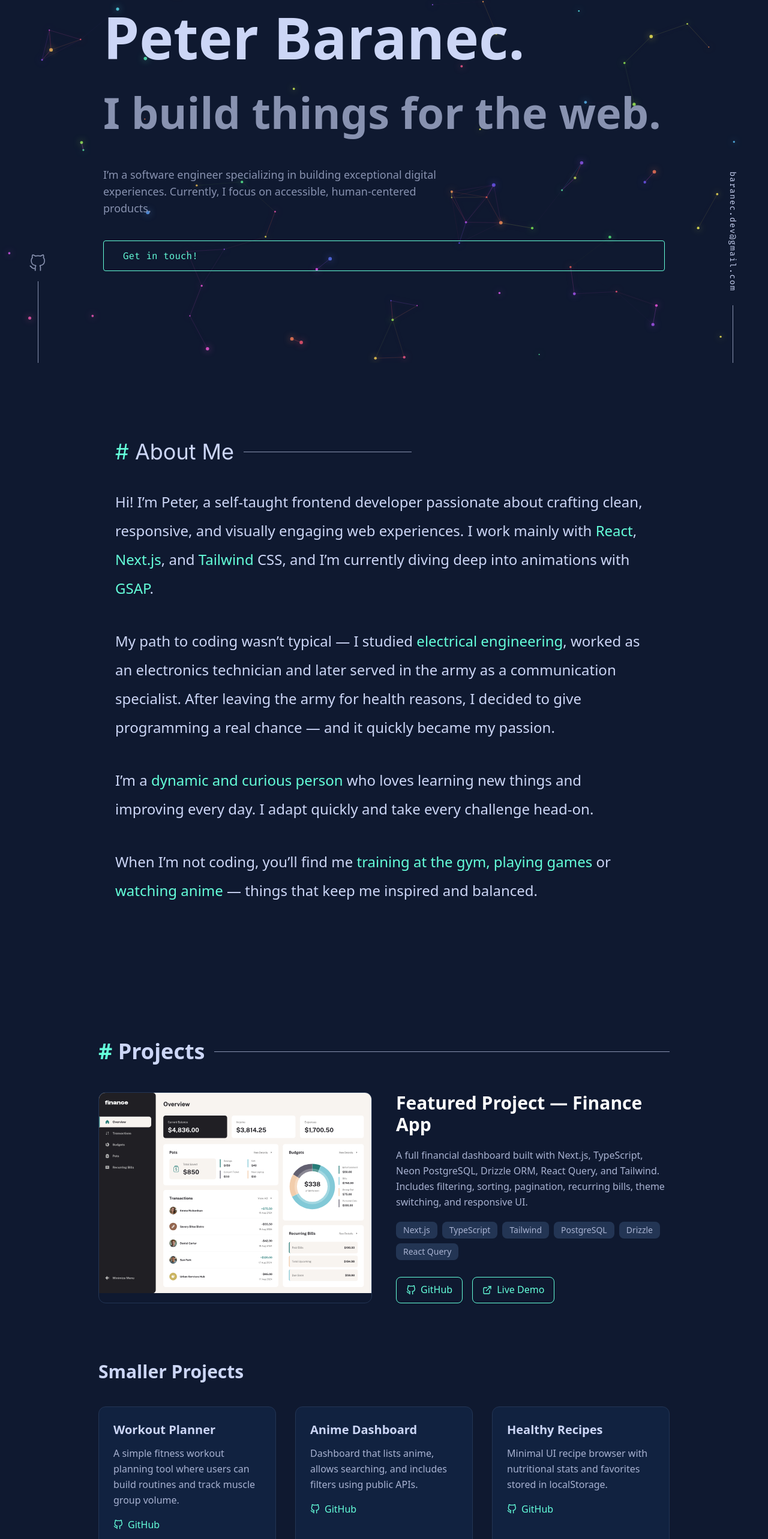
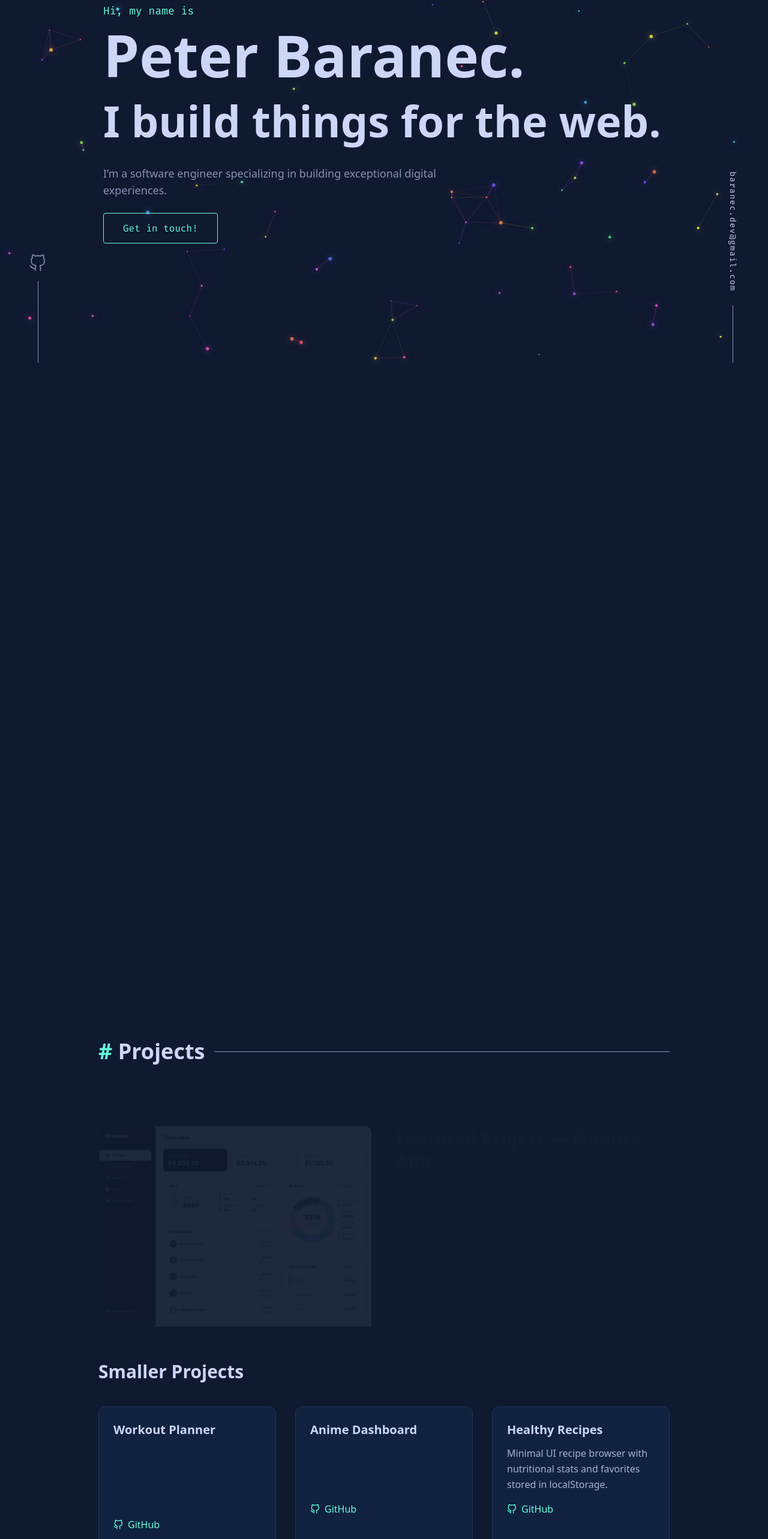
Before and after one commit to baranecp/my-portfolio, a Next.js app: page / in a window 1280 px wide. Shown: the part 195-2761 px from the top of the page at 60% size. Built offline with nearby package versions, Linux system fonts and the light colour scheme.

Commit message:
Add hooks for section animations

```diff
--- a/src/app/components/About.tsx
+++ b/src/app/components/About.tsx
@@ -1,7 +1,10 @@
 "use client";
 import { forwardRef } from "react";
+import { useSectionAnimation } from "../hooks/useSectionAnimation";
 
 const About = forwardRef<HTMLDivElement>((props, ref) => {
+  // eslint-disable-next-line @typescript-eslint/no-explicit-any
+  useSectionAnimation(ref as any);
   return (
     <section
       id='about'
@@ -9,13 +12,13 @@
       className='about flex flex-col lg:flex-row items-center justify-center min-h-screen px-8 py-32 gap-16'>
       <div className='flex flex-col max-w-4xl text-xl lg:text-2xl leading-loose space-y-10'>
         <div className='flex items-center gap-4 text-4xl mb-10'>
-          <h2 className='font-sans'>
+          <h2 data-animate className='font-sans'>
             <span className='text-accent'>#</span> About Me
           </h2>
-          <div className='h-px w-70 bg-[#8892b0]'></div>
+          <div data-animate className='h-px w-70 bg-[#8892b0]'></div>
         </div>
 
-        <p>
+        <p data-animate>
           Hi! I’m Peter, a self-taught frontend developer passionate about
           crafting clean, responsive, and visually engaging web experiences. I
           work mainly with <span className='text-accent'>React</span>,
@@ -25,7 +28,7 @@
           <span className='text-accent'> GSAP</span>.
         </p>
 
-        <p>
+        <p data-animate>
           My path to coding wasn’t typical — I studied
           <span className='text-accent'> electrical engineering</span>, worked
           as an electronics technician and later served in the army as a
@@ -34,13 +37,13 @@
           passion.
         </p>
 
-        <p>
+        <p data-animate>
           I’m a <span className='text-accent'>dynamic and curious person</span>{" "}
           who loves learning new things and improving every day. I adapt quickly
           and take every challenge head-on.
         </p>
 
-        <p>
+        <p data-animate>
           When I’m not coding, you’ll find me{" "}
           <span className='text-accent'>
             training at the gym, playing games
--- a/src/app/components/Hero.tsx
+++ b/src/app/components/Hero.tsx
@@ -1,33 +1,48 @@
 "use client";
 import { forwardRef } from "react";
+import { useHeroAnimation } from "../hooks/useHeroAnimation";
 
-export const Hero = forwardRef<HTMLDivElement>((_props, ref) => {
+const Hero = forwardRef<HTMLDivElement>((_props, ref) => {
+  // eslint-disable-next-line @typescript-eslint/no-explicit-any
+  useHeroAnimation(ref as any);
   return (
     <section
       ref={ref}
       className='hero flex flex-col justify-center min-h-screen px-8 gap-2 lg:gap-4 text-center lg:text-left'>
-      <p className='text-[#64ffda] font-mono text-lg'>Hi, my name is</p>
+      <div>
+        <p data-animate className='text-[#64ffda] font-mono text-lg'>
+          Hi, my name is
+        </p>
 
-      <h1 className='text-[clamp(3rem,8vw,6rem)] font-bold leading-tight'>
+        <h1
+          data-animate
+          className='text-[clamp(3rem,8vw,6rem)] font-bold leading-tight'>
           Peter Baranec.
         </h1>
 
-      <h2 className='text-[clamp(2.25rem,6vw,4.5rem)] font-bold text-slate -mt-2'>
+        <h2
+          data-animate
+          className='text-[clamp(2.25rem,6vw,4.5rem)] font-bold -mt-2'>
           I build things for the web.
         </h2>
 
-      <p className='max-w-xl text-muted mx-auto lg:mx-0 mt-4 text-lg'>
+        <p
+          data-animate
+          className='max-w-xl text-muted mx-auto lg:mx-0 mt-4 text-lg'>
           I’m a software engineer specializing in building exceptional digital
-        experiences. Currently, I focus on accessible, human-centered products.
+          experiences.
         </p>
 
         <a
+          data-animate
           href='#'
           className='inline-block border border-accent text-accent px-8 py-3 rounded font-mono hover:bg-accent/10 transition-all duration-300 mt-6'>
           Get in touch!
         </a>
+      </div>
     </section>
   );
 });
 
 Hero.displayName = "Hero";
+export default Hero;
--- a/src/app/components/Projects.tsx
+++ b/src/app/components/Projects.tsx
@@ -1,9 +1,13 @@
 "use client";
 import { forwardRef } from "react";
+import { useSectionAnimation } from "../hooks/useSectionAnimation";
 import Image from "next/image";
 import { FiGithub, FiExternalLink } from "react-icons/fi";
 
 const Projects = forwardRef<HTMLDivElement>((_props, ref) => {
+  // eslint-disable-next-line @typescript-eslint/no-explicit-any
+  useSectionAnimation(ref as any);
+
   const smallProjects = [
     {
       title: "Workout Planner",
@@ -30,7 +34,9 @@
       ref={ref}
       id='projects'
       className='mx-auto px-6 py-24 min-h-screen'>
-      <div className='flex items-center gap-4 mb-12 text-4xl font-semibold'>
+      <div
+        data-animate
+        className='flex items-center gap-4 mb-12 text-4xl font-semibold'>
         <h2>
           <span className='text-accent'>#</span> Projects
         </h2>
@@ -38,8 +44,12 @@
       </div>
 
       {/* Featured Project */}
-      <div className='grid md:grid-cols-2 gap-10 mb-24 items-center'>
-        <div className='w-full h-full rounded-xl overflow-hidden border border-[#233554]'>
+      <div
+        data-animate
+        className='grid md:grid-cols-2 gap-10 mb-24 items-center'>
+        <div
+          data-animate
+          className='w-full h-full rounded-xl overflow-hidden border border-[#233554]'>
           <Image
             src='/finance-app-preview.svg'
             alt='Finance App Preview'
@@ -50,11 +60,11 @@
         </div>
 
         <div className='space-y-5'>
-          <h3 className='text-3xl font-bold text-white'>
+          <h3 data-animate className='text-3xl font-bold text-white'>
             Featured Project — Finance App
           </h3>
 
-          <p className='text-[#a8b2d1] leading-relaxed'>
+          <p data-animate className='text-[#a8b2d1] leading-relaxed'>
             A full financial dashboard built with Next.js, TypeScript, Neon
             PostgreSQL, Drizzle ORM, React Query, and Tailwind. Includes
             filtering, sorting, pagination, recurring bills, theme switching,
@@ -71,6 +81,7 @@
               "React Query",
             ].map((tech) => (
               <span
+                data-animate
                 key={tech}
                 className='px-3 py-1 text-sm rounded-lg bg-[#233554] text-[#a8b2d1]'>
                 {tech}
@@ -80,6 +91,7 @@
 
           <div className='flex gap-4 pt-2'>
             <a
+              data-animate
               href='#'
               target='_blank'
               className='flex items-center gap-2 px-4 py-2 border border-accent text-accent rounded-lg hover:bg-accent hover:text-black transition'>
@@ -87,6 +99,7 @@
             </a>
 
             <a
+              data-animate
               href='#'
               target='_blank'
               className='flex items-center gap-2 px-4 py-2 border border-accent text-accent rounded-lg hover:bg-accent hover:text-black transition'>
@@ -97,16 +110,19 @@
       </div>
 
       {/* Smaller Projects */}
-      <h3 className='text-3xl font-bold mb-10'>Smaller Projects</h3>
+      <h3 data-animate className='text-3xl font-bold mb-10'>
+        Smaller Projects
+      </h3>
 
       <div className='grid md:grid-cols-3 gap-8'>
         {smallProjects.map((project, i) => (
           <div
             key={i}
+            data-animate
             className='p-6 rounded-xl bg-[#112240] border border-[#233554] hover:border-accent hover:bg-[#1a2a47] transition cursor-pointer'>
             <h4 className='text-xl font-semibold mb-3'>{project.title}</h4>
 
-            <p className='text-[#a8b2d1] leading-relaxed mb-4'>
+            <p data-animate className='text-[#a8b2d1] leading-relaxed mb-4'>
               {project.description}
             </p>
 
--- /dev/null
+++ b/src/app/hooks/useHeroAnimation.ts
@@ -0,0 +1,39 @@
+"use client";
+import { RefObject } from "react";
+import gsap from "gsap";
+import { ScrollTrigger } from "gsap/ScrollTrigger";
+import { useGSAP } from "@gsap/react";
+
+gsap.registerPlugin(ScrollTrigger);
+
+export function useHeroAnimation(ref: RefObject<HTMLElement>) {
+  useGSAP(
+    () => {
+      const el = ref.current;
+      if (!el) return;
+
+      const elements = el.querySelectorAll("[data-animate]");
+
+      gsap.fromTo(
+        elements,
+        { autoAlpha: 1, y: 0 },
+        {
+          autoAlpha: 0,
+          y: 20, // smaller movement for smoother feel
+          ease: "power2.out",
+          stagger: 0.08,
+          scrollTrigger: {
+            trigger: el,
+            start: "top top",
+            end: "bottom top",
+            scrub: 0.5, // smooth scrub
+            invalidateOnRefresh: true,
+          },
+        }
+      );
+
+      return () => ScrollTrigger.getAll().forEach((t) => t.kill());
+    },
+    { dependencies: [ref] }
+  );
+}
--- /dev/null
+++ b/src/app/hooks/useSectionAnimation.ts
@@ -0,0 +1,59 @@
+"use client";
+import { RefObject } from "react";
+import gsap from "gsap";
+import { ScrollTrigger } from "gsap/ScrollTrigger";
+import { useGSAP } from "@gsap/react";
+
+gsap.registerPlugin(ScrollTrigger);
+
+export function useSectionAnimation(
+  ref: RefObject<HTMLElement>,
+  options?: { stagger?: number }
+) {
+  const stagger = options?.stagger ?? 0.15;
+
+  useGSAP(
+    () => {
+      const el = ref.current;
+      if (!el) return;
+
+      const elements = el.querySelectorAll("[data-animate]");
+
+      // Initially hide all elements
+      gsap.set(elements, { autoAlpha: 0, y: 40 });
+
+      // Batch animations so multiple triggers are smoother
+      ScrollTrigger.batch(elements, {
+        start: "top 90%", // triggers even if section is partially visible
+        end: "bottom 10%",
+        onEnter: (batch) => {
+          gsap.to(batch, {
+            autoAlpha: 1,
+            y: 0,
+            ease: "power3.out",
+            duration: 0.8,
+            stagger: stagger,
+          });
+        },
+        onLeaveBack: (batch) => {
+          gsap.to(batch, {
+            autoAlpha: 0,
+            y: 40,
+            ease: "power3.out",
+            duration: 0.8,
+            stagger: stagger,
+          });
+        },
+      });
+
+      // Refresh ScrollTrigger if needed
+      ScrollTrigger.refresh();
+
+      // Cleanup
+      return () => {
+        ScrollTrigger.getAll().forEach((trigger) => trigger.kill());
+      };
+    },
+    { dependencies: [ref] }
+  );
+}
--- a/src/app/page.tsx
+++ b/src/app/page.tsx
@@ -1,7 +1,7 @@
 "use client";
 import { useRef } from "react";
 
-import { Hero } from "./components/Hero";
+import Hero from "./components/Hero";
 import About from "./components/About";
 import Projects from "./components/Projects";
 import TopBar from "./components/ui/TopBar";
```
Lines whose indentation alone changed are shown as unchanged.
